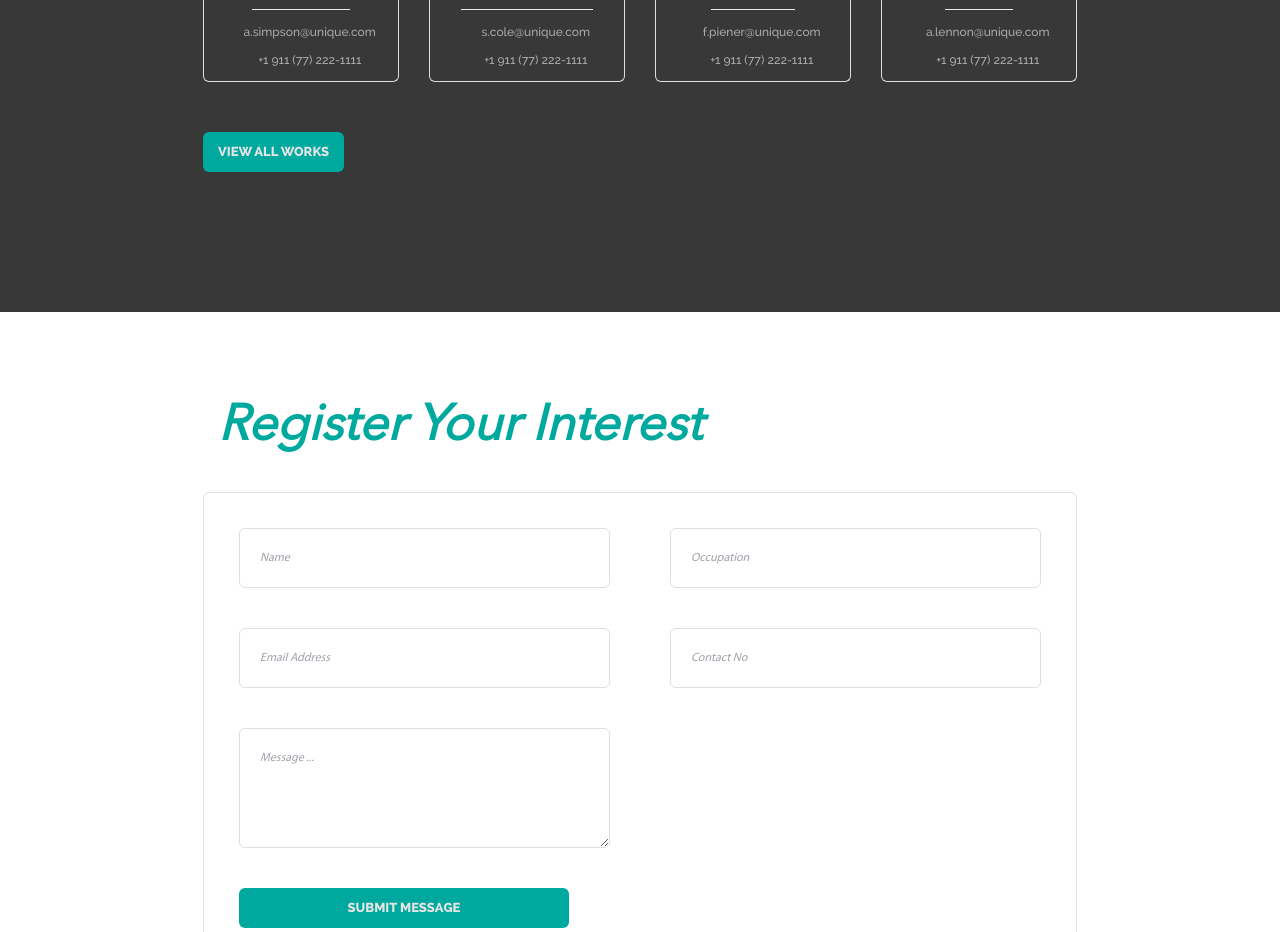
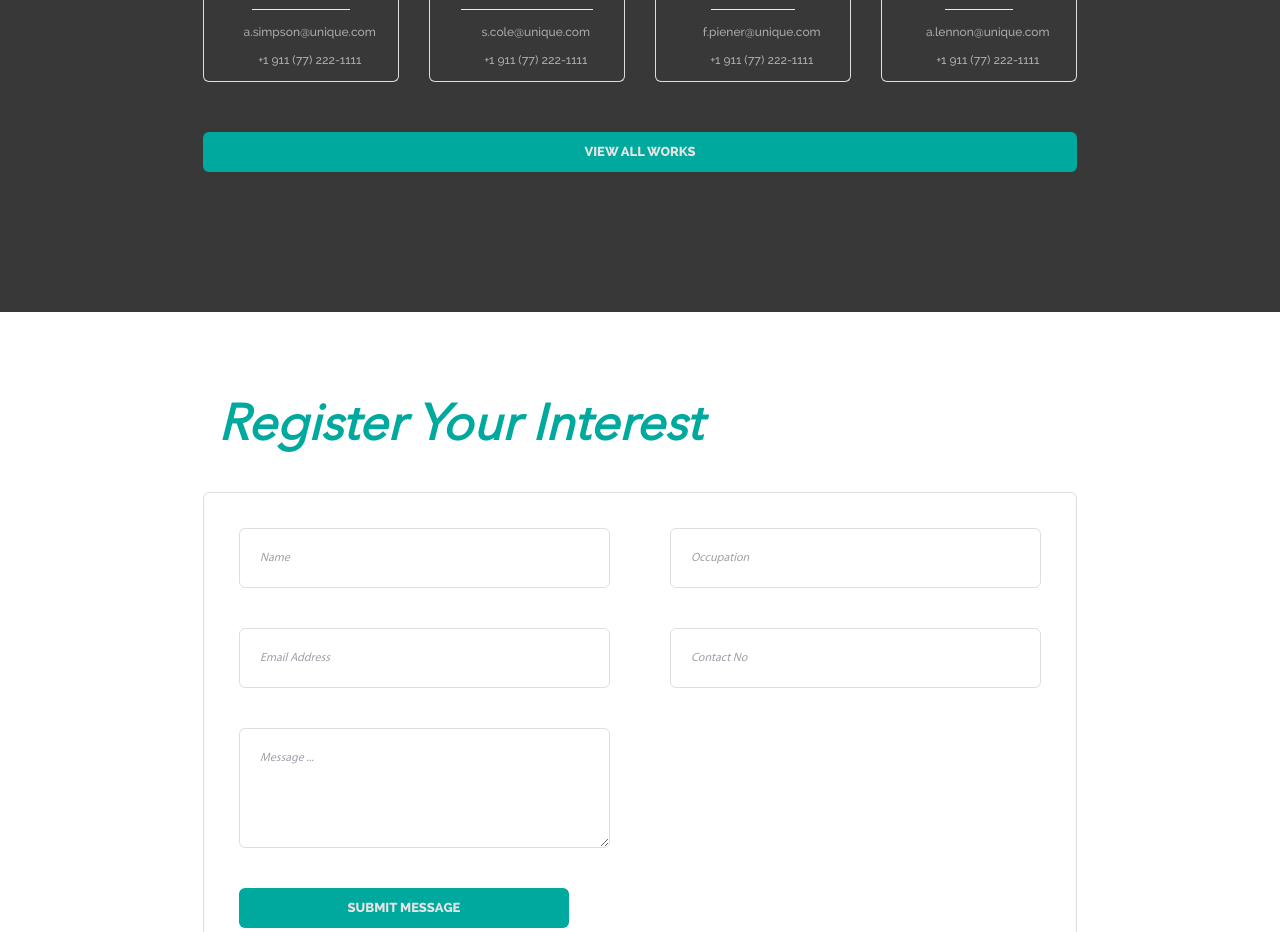
Before and after one commit to sufifisas/assessment1, a React (Create React App) app: page / in a window 1280 px wide. Shown: the part 2640-3572 px from the top of the page. Built offline with nearby package versions, Linux system fonts and the light colour scheme.

Commit message:
second commit

```diff
--- a/src/sections/section5.js
+++ b/src/sections/section5.js
@@ -50,7 +50,7 @@ export default function Section5() {
                 <ul className="grid sm:grid-cols-2 lg:grid-cols-4 gap-20 md:gap-x-40 lg:gap-x-30">
                     {items}
                 </ul>
-                <button><p className="btn mt-50 w-full bg-green text-grey-400">view all works</p></button>
+                <button className=" w-full"><p className="btn flex mt-50 bg-green text-grey-400">view all works</p></button>
             </div>
         </section>
     )
```
